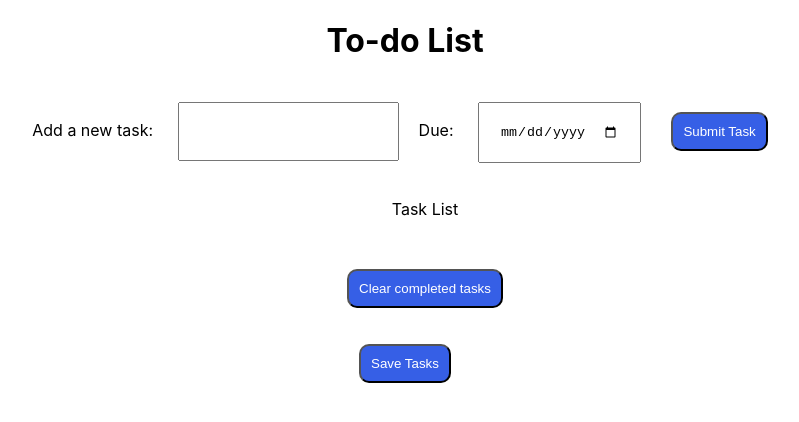
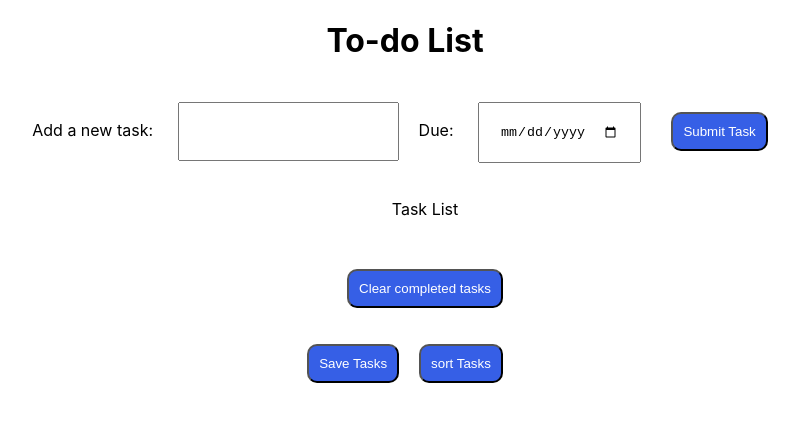
Before and after one commit to AlexMc93/React-To-Do-List, a React (Create React App) app: page / in a window 1280 px wide. Shown: the top 422 px of the page, without its empty margins (235-1034 px from the left). Built offline with nearby package versions, Linux system fonts and the light colour scheme.

Commit message:
sort the tasks

```diff
--- a/src/App.js
+++ b/src/App.js
@@ -31,24 +31,40 @@ class App extends React.Component {
     });
   };
 
+  sort = () => {
+    this.setState((currentState) => {
+      const tasksToOrder = currentState.tasks.map((task) => {
+        task.dueDate = new Date(task.dueDate);
+        return task;
+      });
+      const sortedTasks = tasksToOrder.sort((a, b) => {
+        return a.dueDate - b.dueDate;
+      });
+      const sortedTasksJson = sortedTasks.map((task) => {
+        task.dueDate = task.dueDate.toString();
+        return task;
+      });
+      return { tasks: sortedTasksJson };
+    });
+  };
+
   saveData = (allTasks) => {
-    localStorage.setItem('data', JSON.stringify(allTasks))
-  }
+    localStorage.setItem("data", JSON.stringify(allTasks));
+  };
 
   handleClick = () => {
     const currentTasks = this.state;
-    this.saveData(currentTasks)
-  }
+    this.saveData(currentTasks);
+  };
 
   componentDidMount = () => {
-    const data = localStorage.getItem('data');
+    const data = localStorage.getItem("data");
     if (data) {
       const state = JSON.parse(data);
-      console.dir(state.tasks);
-      console.log(state)
-      this.setState(state)
+      console.log(state);
+      this.setState(state);
     }
-  }
+  };
 
   render() {
     return (
@@ -57,6 +73,7 @@ class App extends React.Component {
         <AddTask add={this.addTask} />
         <List tasks={this.state.tasks} clearFunc={this.clear} />
         <button onClick={this.handleClick}>Save Tasks</button>
+        <button onClick={this.sort}>sort Tasks</button>
       </main>
     );
   }
--- a/src/components/AddTask.js
+++ b/src/components/AddTask.js
@@ -3,7 +3,7 @@ import React from "react";
 class AddTask extends React.Component {
   state = {
     taskDescription: "",
-    dueDate: ""
+    dueDate: "",
   };
 
   handleInput = ({ target: { value, id } }) => {
@@ -18,7 +18,7 @@ class AddTask extends React.Component {
     this.props.add(newTask);
     this.setState(() => {
       return {
-        taskDescription: ""
+        taskDescription: "",
       };
     });
   };
```
Also changed, not shown: src/images/react.png (added), 1 other file (tests, documents, lock files or other folders).
